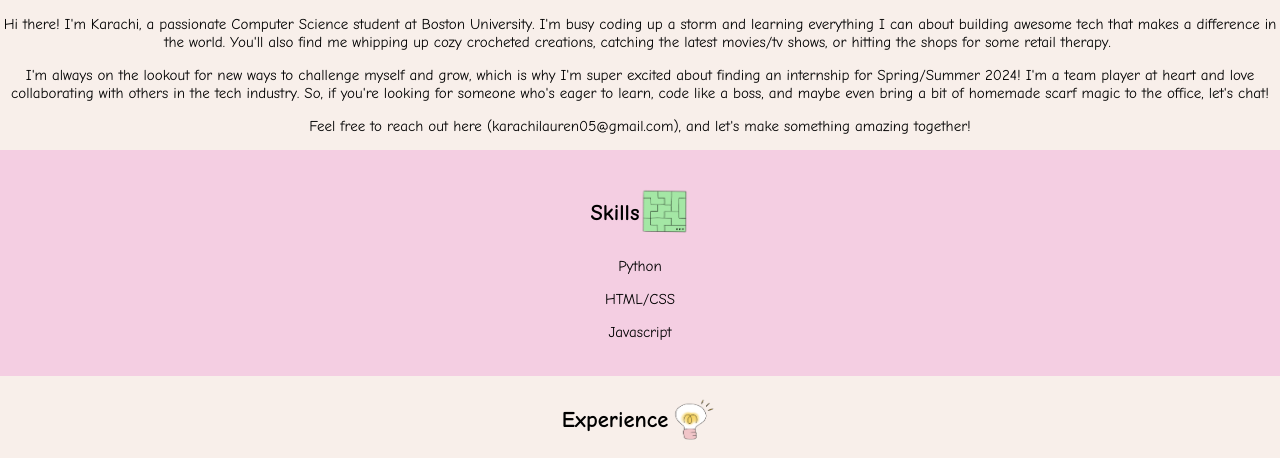
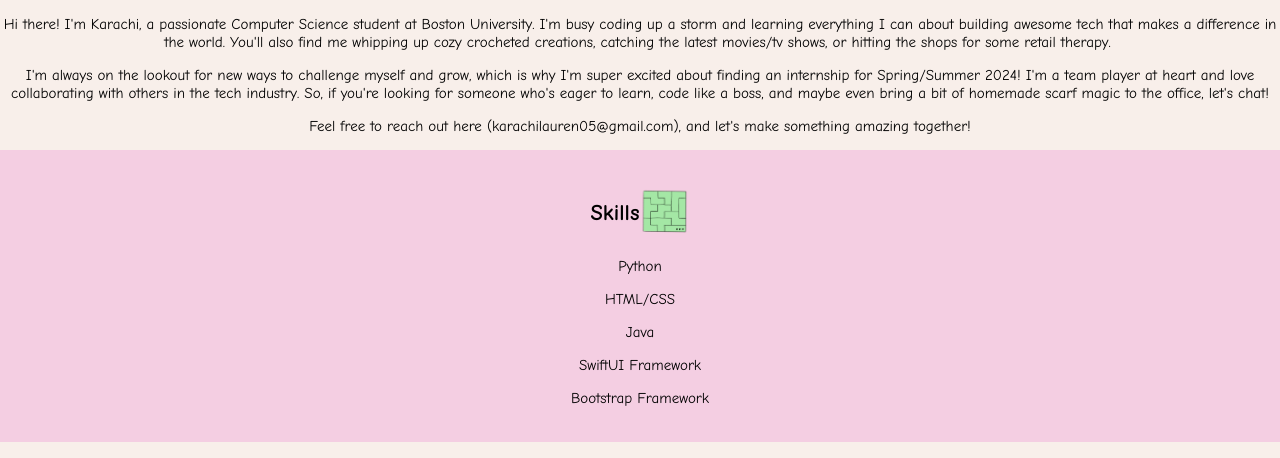
Before and after one commit to karachi01/website-page, a plain HTML site: page index.html in a window 1280 px wide. Shown: the part 290-748 px from the top of the page. Drawn offline with Linux system fonts and the light colour scheme; a script that the page names is missing.

Commit message:
Update index.html

```diff
--- a/index.html
+++ b/index.html
@@ -75,7 +75,9 @@
         </h2>
         <p>Python </p>
         <p>HTML/CSS</p>
-        <p>Javascript</p>
+        <p>Java</p>
+         <p>SwiftUI Framework</p>
+         <p>Bootstrap Framework</p>
       </div>
 
 
```
